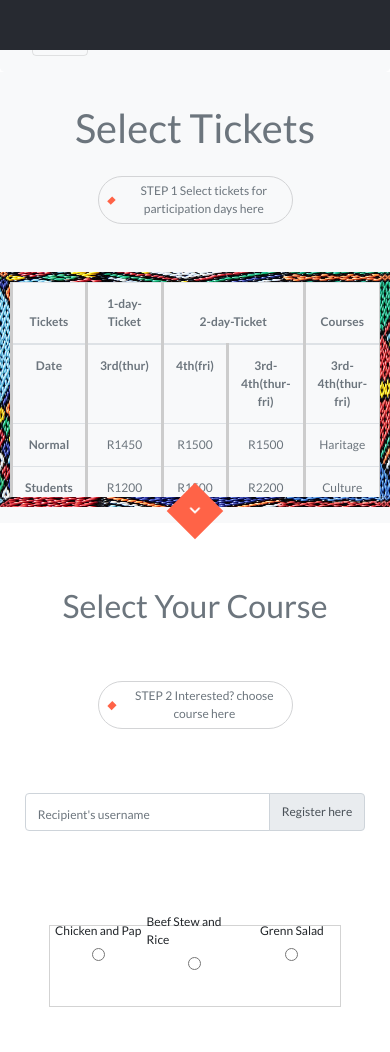
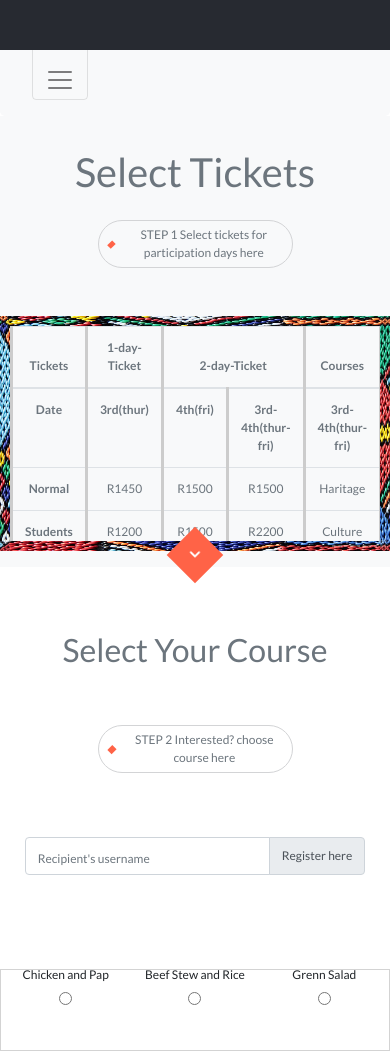
Before and after one commit to TSHEPO-CLOUD/Conference-Page-Capstone, a plain HTML site: page tickets.html in a window 390 px wide. Shown: the top 1052 px of the page. Drawn offline with nearby package versions, Linux system fonts and the light colour scheme.

Commit message:
modified the page to meet the requirements

```diff
--- a/about.css
+++ b/about.css
@@ -128,4 +128,12 @@ footer {
   .past-img {
     height: 150px;
   }
+
+  .navbar {
+    margin-top: 30px;
+  }
+
+  .rapped {
+    padding-top: 200px;
+  }
 }
--- a/tickets.css
+++ b/tickets.css
@@ -133,6 +133,10 @@ th {
     font-size: 12px;
   }
 
+  .traditional-food {
+    width: 100%;
+  }
+
   .tickets-pad {
     width: 50%;
     padding: 5px 5px 5px 10px !important;
--- a/tickets.html
+++ b/tickets.html
@@ -45,7 +45,7 @@
       <a class="navbar-brand d-none d-md-block" href="index.html">
           <img src="img/cap-logo.png" alt="logo" class="logo ml-5 pl-4">
       </a>
-      <button class="navbar-toggler ml-3" type="button" data-toggle="collapse" data-target="#navbarTogglerDemo02" aria-controls="navbarTogglerDemo02" aria-expanded="false" aria-label="Toggle navigation">
+      <button class="navbar-toggler ml-3 pt-5" type="button" data-toggle="collapse" data-target="#navbarTogglerDemo02" aria-controls="navbarTogglerDemo02" aria-expanded="false" aria-label="Toggle navigation">
         <span class="navbar-toggler-icon"></span>
       </button>
 
```
Also changed, not shown: about.html (+2 -2 lines), image/conferencepage.png (added), 1 other file.
